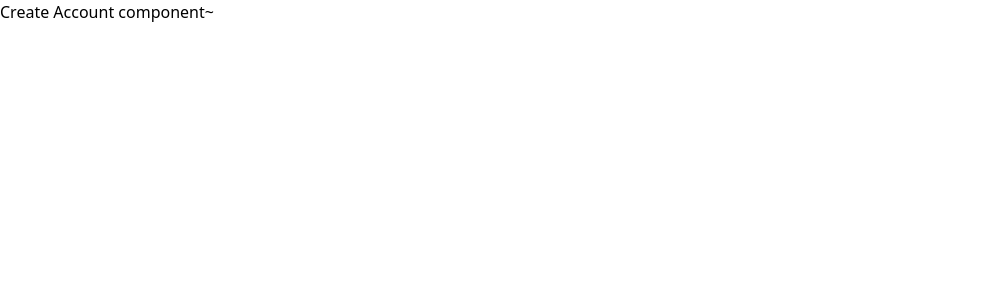
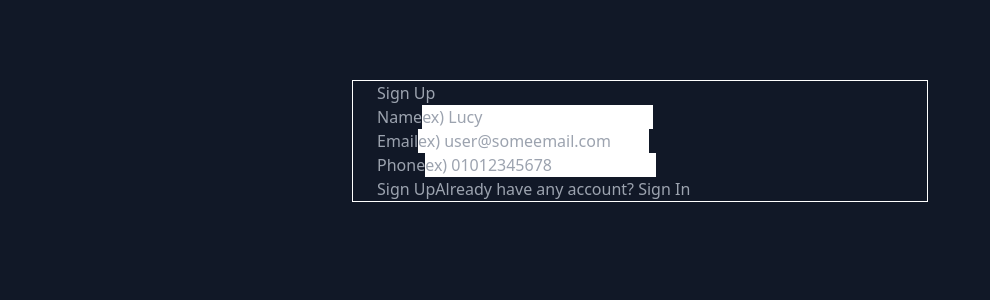
Before and after one commit to hyer0705/nextjs-lutweet, a Next.js app: page /create-account in a window 1280 px wide. Shown: the top 300 px of the page, without its empty margins (0-990 px from the left). Built offline with nearby package versions, Linux system fonts and the light colour scheme.

Commit message:
Add HTML markup to CreateAccountPage client component

```diff
--- /dev/null
+++ b/app/create-account/create-account-page.tsx
@@ -0,0 +1,73 @@
+"use client";
+
+import Link from "next/link";
+import { useForm } from "react-hook-form";
+
+interface ICreateAccountForm {
+  name: string;
+  email?: string;
+  phone?: string;
+}
+
+export default function CreateAccountPage() {
+  const {
+    register,
+    handleSubmit,
+    formState: { errors },
+  } = useForm<ICreateAccountForm>();
+
+  const onValid = (validForm: ICreateAccountForm) => {
+    console.log(validForm);
+  };
+
+  return (
+    <div className="text-gray-400">
+      <h1>Sign Up</h1>
+      <form onSubmit={handleSubmit(onValid, (errors) => console.log(errors))}>
+        <div>
+          <label>Name</label>
+          <input
+            {...register("name", {
+              required: "이름을 입력해주세요.",
+              minLength: {
+                value: 2,
+                message: "이름은 2글자 이상이어야 합니다.",
+              },
+            })}
+            placeholder="ex) Lucy"
+          />
+        </div>
+        <div>
+          <label>Email</label>
+          <input
+            {...register("email", {
+              required: "이메일을 입력해주세요.",
+            })}
+            placeholder="ex) user@someemail.com"
+          />
+        </div>
+        <div>
+          <label>Phone</label>
+          <input
+            {...register("phone", {
+              required: "전화번호를 입력해주세요.",
+              minLength: {
+                value: 11,
+                message: "전화번호는 11자이어야 합니다.",
+              },
+              maxLength: {
+                value: 11,
+                message: "전화번호는 11자이어야 합니다.",
+              },
+            })}
+            placeholder="ex) 01012345678"
+          />
+        </div>
+        <button>Sign Up</button>
+        <span>
+          Already have any account? <Link href="/log-in">Sign In</Link>
+        </span>
+      </form>
+    </div>
+  );
+}
--- a/app/create-account/page.tsx
+++ b/app/create-account/page.tsx
@@ -1,3 +1,5 @@
+import CreateAccountPage from "./create-account-page";
+
 export default function Page() {
-  return <h1>Create Account component~</h1>;
+  return <CreateAccountPage />;
 }
--- a/app/layout.tsx
+++ b/app/layout.tsx
@@ -14,8 +14,12 @@ export default function RootLayout({
 }) {
   return (
     <html lang="en">
-      <body>
-        <SWRProvider>{children}</SWRProvider>
+      <body className="bg-gray-900">
+        <SWRProvider>
+          <main className="max-w-xl m-auto my-20 px-6 border border-white">
+            {children}
+          </main>
+        </SWRProvider>
       </body>
     </html>
   );
```
